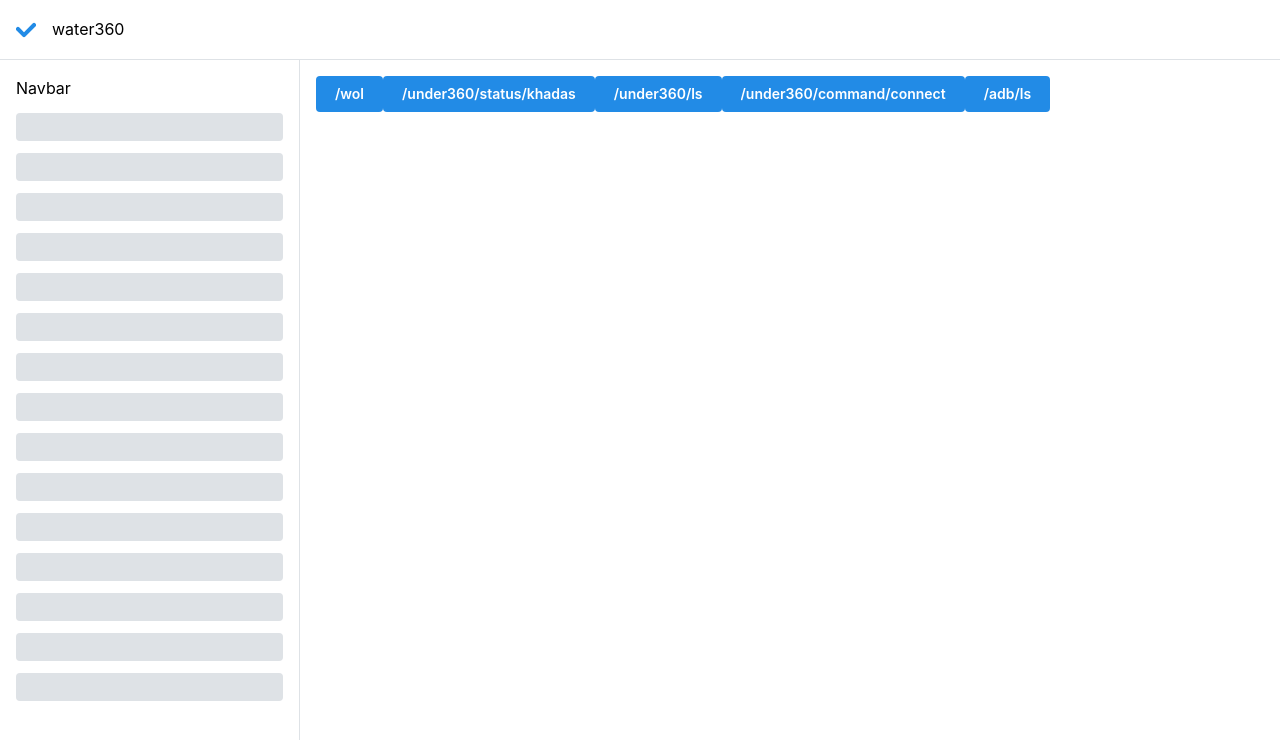
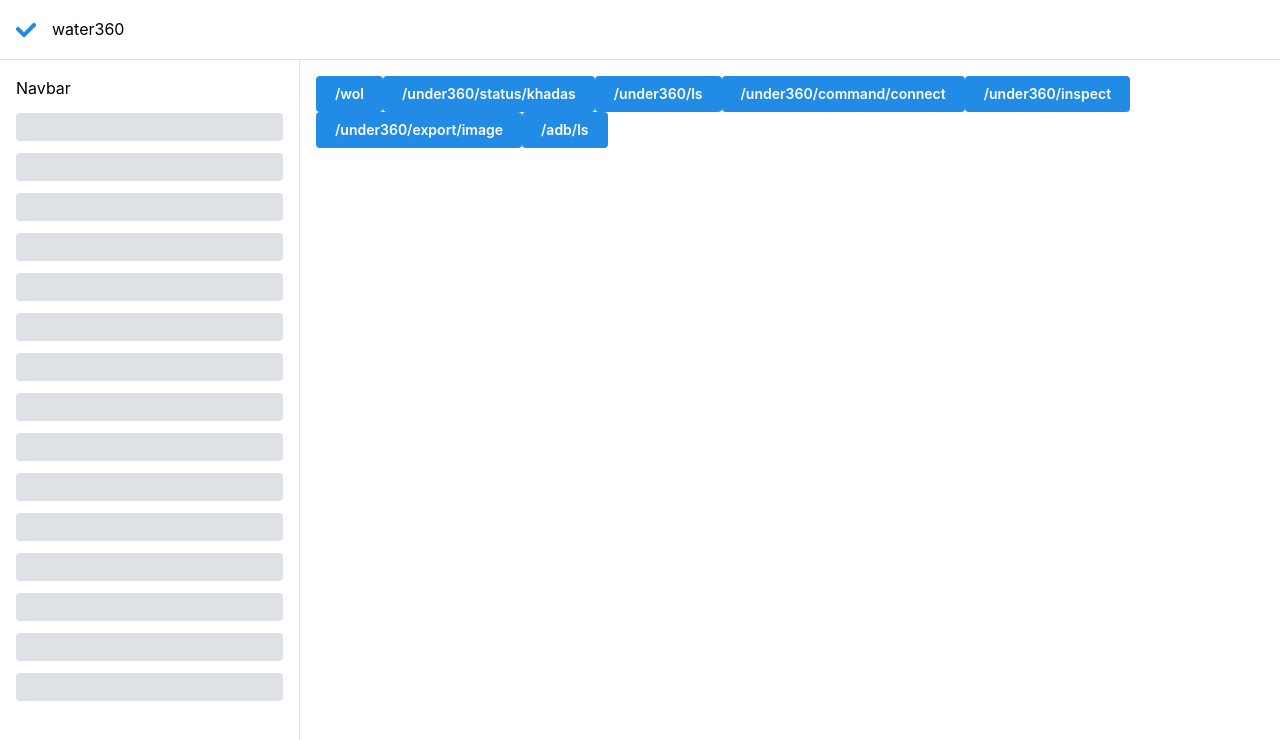
Before and after one commit to 3LucasZ/Water360-tauri-fail-archive, a Next.js app: page / in a window 1280 px wide. Shown: the top 740 px of the page. Built offline with nearby package versions, Linux system fonts and the light colour scheme.

Commit message:
Update under360 functionality

```diff
--- a/src/app/page.tsx
+++ b/src/app/page.tsx
@@ -77,6 +77,24 @@ export default function Home() {
         </Button>
         <Button
           onClick={async () => {
+            under360("/inspect", {
+              url: "http://127.0.0.1:9099/DCIM/Camera01/IMG_20230621_051555_00_002.insp",
+            });
+          }}
+        >
+          /under360/inspect
+        </Button>
+        <Button
+          onClick={async () => {
+            under360("/export/image", {
+              url: "http://127.0.0.1:9099/DCIM/Camera01/IMG_20230621_051555_00_002.insp",
+            });
+          }}
+        >
+          /under360/export/image
+        </Button>
+        <Button
+          onClick={async () => {
             const res = await fetch("/api/adb/ls", {
               method: "POST",
               headers: { "Content-Type": "application/json" },
```
